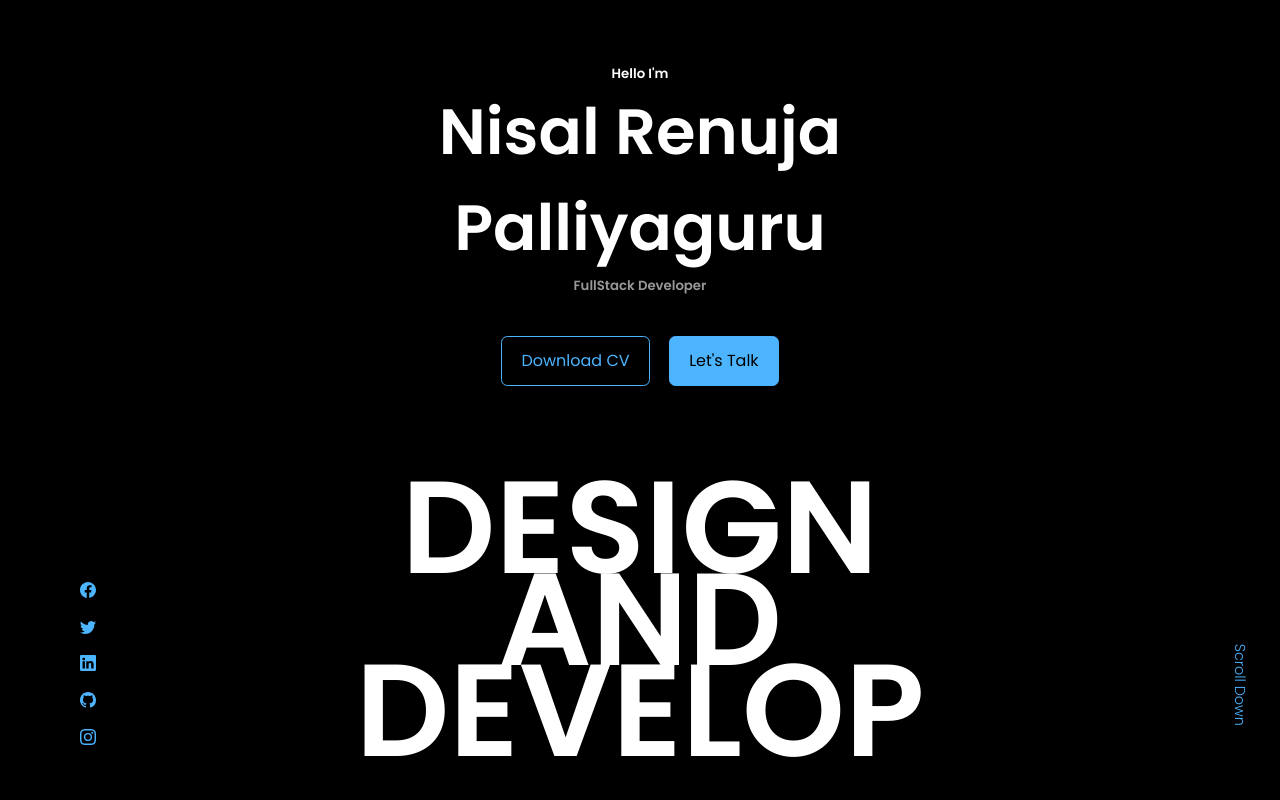
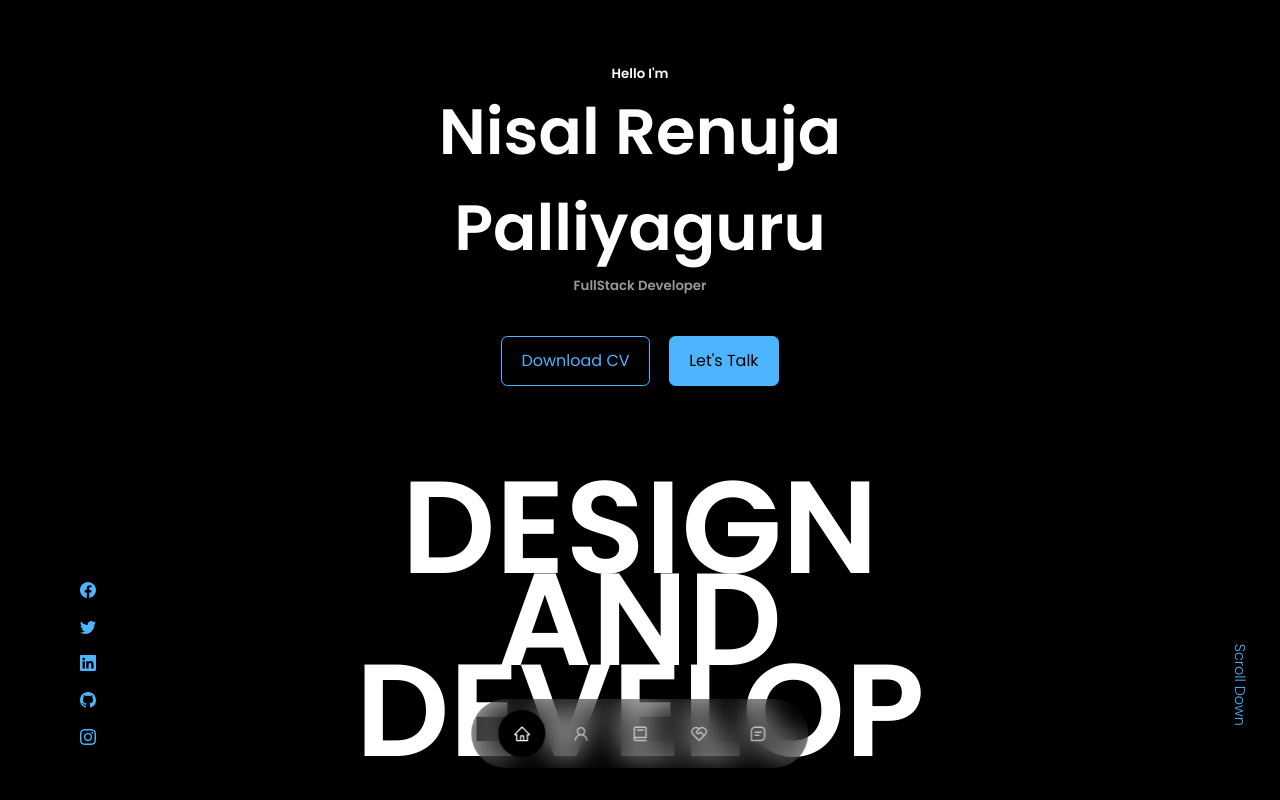
Before and after one commit to nisalrenuja/Nisal-Renuja, a React (Create React App) app: page / in a window 1280 px wide. Shown: the top 800 px of the page. Built offline with nearby package versions, Linux system fonts and the light colour scheme.

Commit message:
nav bar added

```diff
--- a/src/components/nav/Nav.jsx
+++ b/src/components/nav/Nav.jsx
@@ -5,16 +5,18 @@
 import {BiBook} from 'react-icons/bi'
 import {RiServiceLine} from 'react-icons/ri'
 import {BiMessageSquareDetail} from 'react-icons/bi'
+import { useState } from 'react'
 
 const Nav = () => {
+  const [activeNav, setActiveNav] = useState('#')
   return (
-    <div>
-      <a href='#'><AiOutlineHome/></a>
-      <a href='#about'><AiOutlineUser/></a>
-      <a href='#experinece'><BiBook/></a>
-      <a href='#services'><RiServiceLine/></a>
-      <a href='#contact'><BiMessageSquareDetail/></a>
-    </div>
+    <nav>
+      <a href='#' onClick={()=>setActiveNav('#')} className={activeNav === '#' ? 'active' : ''}><AiOutlineHome/></a>
+      <a href='#about' onClick={()=>setActiveNav('#about')} className={activeNav === '#about' ? 'active' : ''} ><AiOutlineUser/></a>
+      <a href='#experinece' onClick={()=>setActiveNav('#experinece')} className={activeNav === '#experinece' ? 'active' : ''}><BiBook/></a>
+      <a href='#services' onClick={()=>setActiveNav('#services')} className={activeNav === '#services' ? 'active' : ''}><RiServiceLine/></a>
+      <a href='#contact' onClick={()=>setActiveNav('#contact')} className={activeNav === '#contact' ? 'active' : ''}><BiMessageSquareDetail/></a>
+    </nav>
   )
 }
 
--- a/src/components/nav/nav.css
+++ b/src/components/nav/nav.css
@@ -0,0 +1,33 @@
+nav{
+    background: rgba(0, 0, 0, 0.3);
+    width: max-content;
+    display: block;
+    padding: 0.7rem 1.7rem;
+    z-index: 2;
+    position: fixed;
+    left: 50%;
+    transform: translateX(-50%);
+    bottom: 2rem;
+    display: flex;
+    gap: 0.8rem;
+    border-radius: 3rem;
+    backdrop-filter: blur(15px);
+}
+
+nav a{
+    background: transparent;
+    padding: 0.9rem;
+    border-radius: 50%;
+    display: flex;
+    color: var(--color-light);
+    font-size: 1.1rem;
+}
+
+nav a:hover{
+    background: rgba(0, 0, 0,0.3);
+}
+
+nav a.active{
+    background: var(--color-bg);
+    color: var(--color-white);
+}
```
